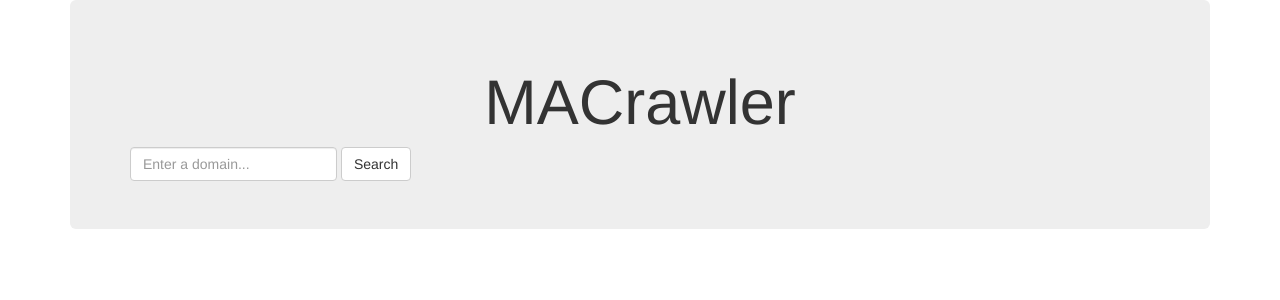
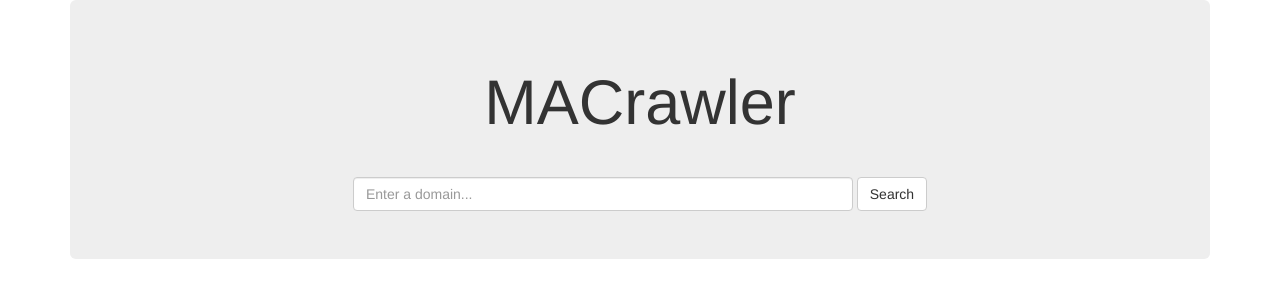
Before and after one commit to ChengKeJing/MACrawler, a Flask app: page / in a window 1280 px wide. Shown: the top 300 px of the page. Run offline with Flask 2, Linux system fonts and the light colour scheme; some libraries are stand-ins or nearby versions.

Commit message:
UI enhancements to main page

```diff
--- a/templates/index.html
+++ b/templates/index.html
@@ -1,29 +1,33 @@
 <!DOCTYPE html>
 <html lang="en">
+
 <head>
   <meta charset="utf-8">
   <meta http-equiv="X-UA-Compatible" content="IE=edge">
   <meta name="viewport" content="width=device-width, initial-scale=1">
   <title>MACrawler --- Malware Analysis Crawler</title>
   <link rel="stylesheet" href="https://maxcdn.bootstrapcdn.com/bootstrap/3.3.7/css/bootstrap.min.css" integrity="sha384-BVYiiSIFeK1dGmJRAkycuHAHRg32OmUcww7on3RYdg4Va+PmSTsz/K68vbdEjh4u" crossorigin="anonymous">
-
   <script src="https://maxcdn.bootstrapcdn.com/bootstrap/3.3.7/js/bootstrap.min.js" integrity="sha384-Tc5IQib027qvyjSMfHjOMaLkfuWVxZxUPnCJA7l2mCWNIpG9mGCD8wGNIcPD7Txa" crossorigin="anonymous"></script>
 </head>
+
 <body>
   <div class="container">
 	<div class="jumbotron">
-			<h1 align="center">MACrawler</h1>
+        <h1 style="text-align: center; padding-bottom: 30px">MACrawler</h1>
 
-			{% if error_message %}<p><strong>{{ error_message }}</strong></p>{% endif %}
+        {% if error_message %}
+        	<p><strong>{{ error_message }}</strong></p>
+        {% endif %}
 
-			<form class="form-inline" action="{{ url_for('search') }}" method="GET">
-				<div class="form-group">
-					<input type="text" class="form-control" placeholder="Enter a domain..." name="domain_name">
-				</div>
+        <form class="form-inline" style="text-align: center" action="{{ url_for('search') }}" method="GET">
+          <input type="text" style="width: 500px" class="form-control search-query" placeholder="Enter a domain..." name="domain_name">
           <button type="submit" class="btn btn-default">Search</button>
         </form>
-		</div>
+
 	</div>
 
+
+  </div>
 </body>
+
 </html>
```
Lines whose indentation alone changed are shown as unchanged.
